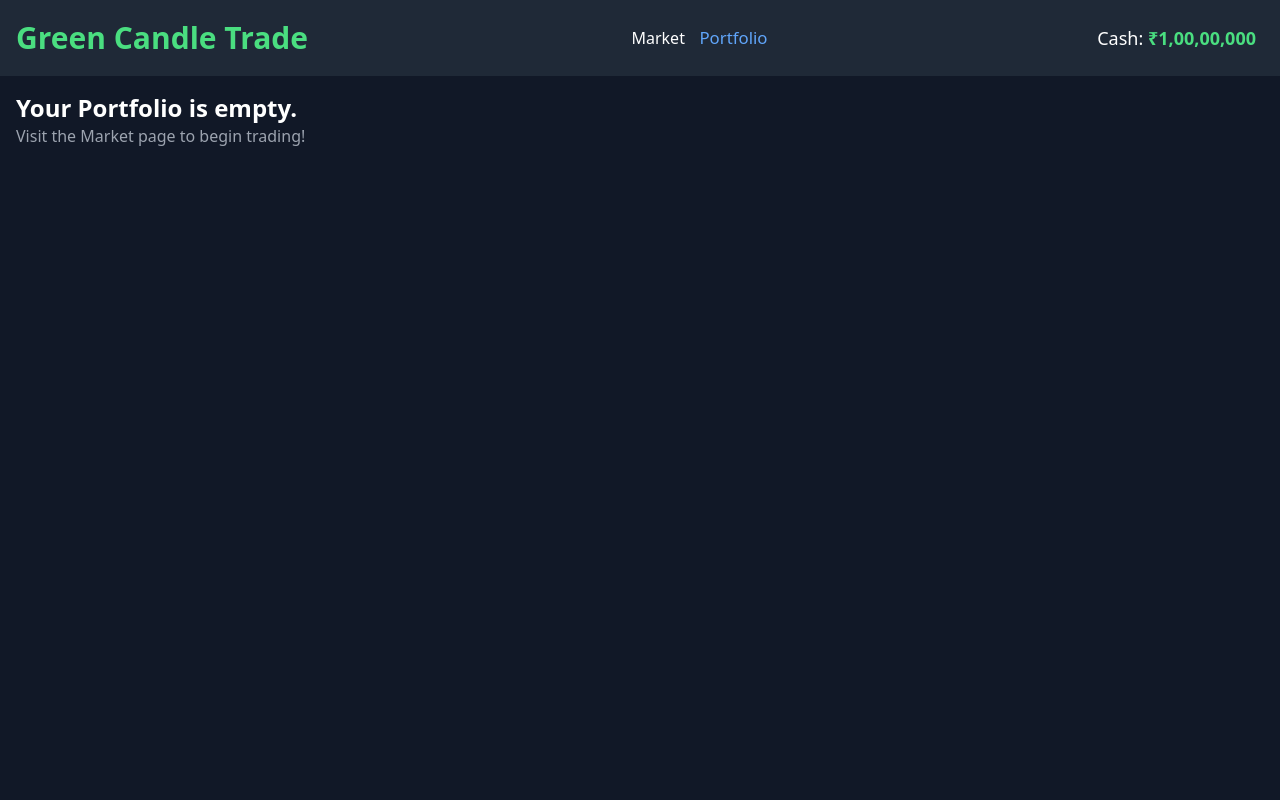
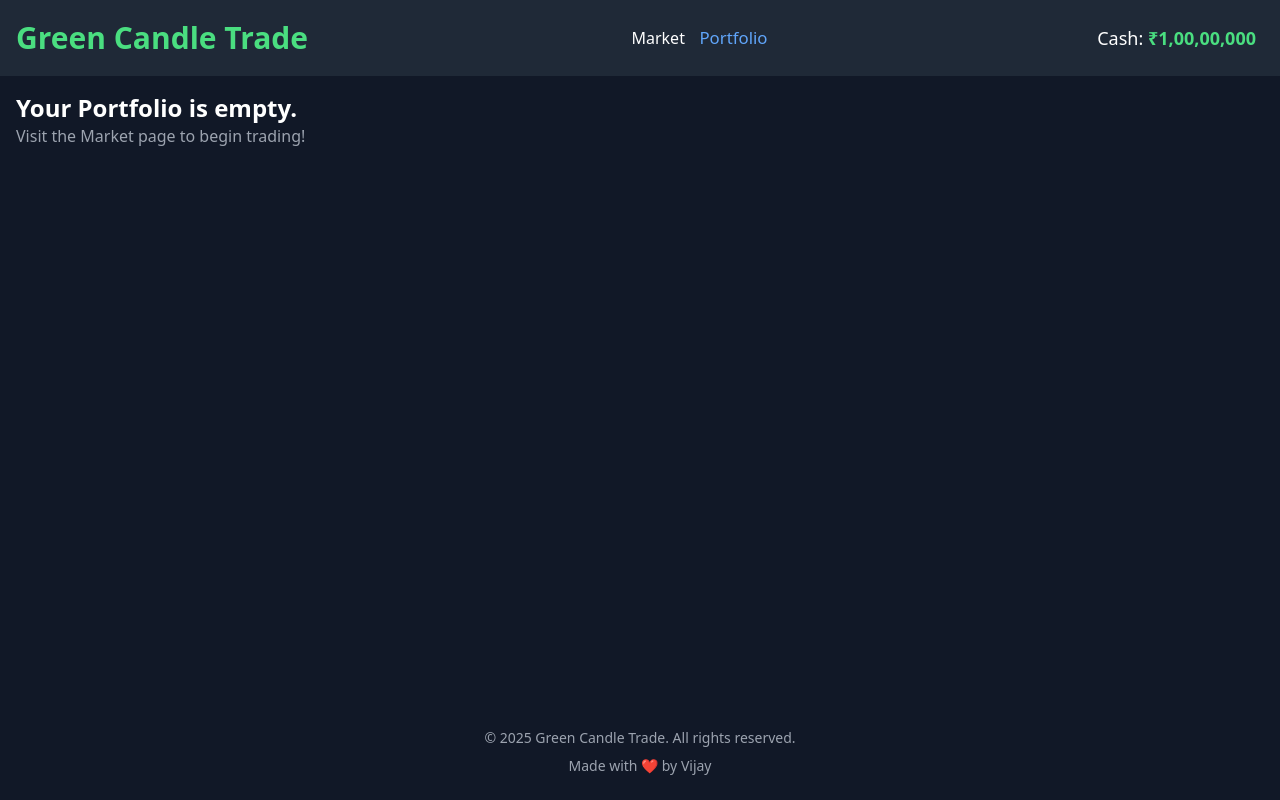
Before and after one commit to vijay2898AD/Green-Candle-Trade, a React (Vite) app: page /portfolio in a window 1280 px wide. Built offline with nearby package versions, Linux system fonts and the light colour scheme.

Commit message:
added a footer

```diff
--- a/src/App.tsx
+++ b/src/App.tsx
@@ -1,5 +1,6 @@
 import { Routes, Route } from 'react-router-dom';
 import { Header } from './components/Header';
+import { Footer } from './components/Footer';
 import { Market } from './pages/Market';
 import { Portfolio } from './pages/Portfolio';
 import { usePortfolioStore } from './store/portfolioStore';
@@ -39,14 +40,15 @@ function App() {
   }
 
   return (
-    <div className="bg-gray-900 text-white min-h-screen font-sans">
+    <div className="bg-gray-900 text-white min-h-screen font-sans flex flex-col">
       <Header />
-      <main>
+      <main className="flex-grow">
         <Routes>
           <Route path="/" element={<Market />} />
           <Route path="/portfolio" element={<Portfolio />} />
         </Routes>
       </main>
+      <Footer />
     </div>
   )
 }
--- /dev/null
+++ b/src/components/Footer.tsx
@@ -0,0 +1,23 @@
+// src/components/Footer.tsx
+
+import React from 'react';
+
+export const Footer = () => {
+  // Get the current year automatically
+  const currentYear = new Date().getFullYear();
+
+  return (
+    // Added 'flex flex-col' and 'items-center' to stack the lines
+    <footer className="w-full text-center p-6 mt-8 text-gray-400 text-sm flex flex-col items-center gap-2">
+      {/* 1. Copyright Line */}
+      <span>
+        © {currentYear} Green Candle Trade. All rights reserved.
+      </span>
+
+      {/* 2. "Made with" Line */}
+      <span>
+        Made with <span className="text-red-500">❤️</span> by Vijay
+      </span>
+    </footer>
+  );
+};
```
